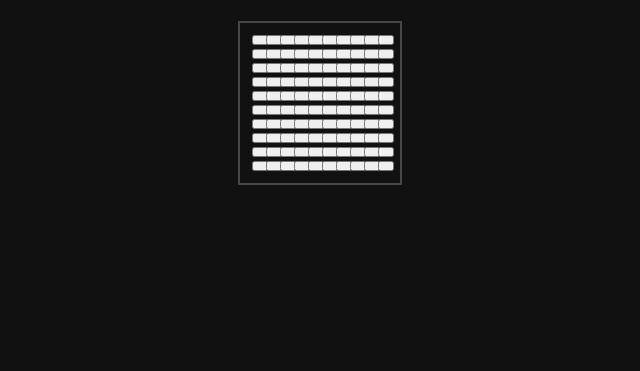
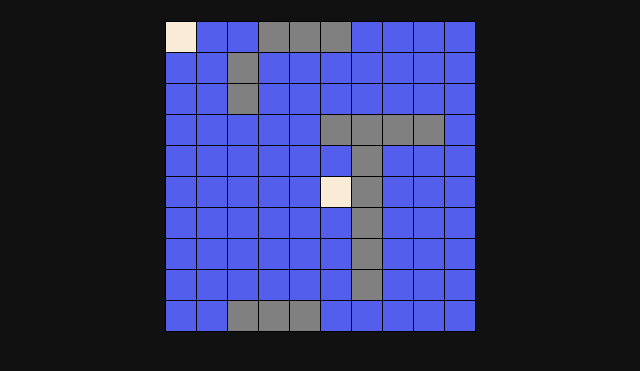
Before and after one commit to sjmy/battleship, a website built with webpack: page src/index.html in a window 1280 px wide. Shown: the part 81-452 px from the top of the page, without its empty margins (320-960 px from the left). Built offline with nearby package versions, Linux system fonts and the light colour scheme.

Commit message:
<feature>: render.js draws primaryBoard

```diff
--- a/src/Gameboard.js
+++ b/src/Gameboard.js
@@ -143,7 +143,7 @@ export default function Gameboard() {
   // then sends the ‘hit’ function to the correct ship, or records the coordinates of the missed shot
   function receiveAttack(x, y) {
     if (primaryBoard[x][y] !== null) {
-      primaryBoard[x][y].hit();
+      primaryBoard[x][y].hit([x, y]);
     } else {
       missedAttacks.push([x, y]);
     }
--- a/src/Ship.js
+++ b/src/Ship.js
@@ -12,6 +12,10 @@ export default function Ship(shipLength) {
 
   function getHits() {
     return hits;
+  }
+
+  function getHitsArray() {
+    return hitsArray;
   }
 
   function getHorizontal() {
@@ -44,6 +48,7 @@ export default function Ship(shipLength) {
   return {
     getLength,
     getHits,
+    getHitsArray,
     getHorizontal,
     changeOrientation,
     setHorizontal,
--- a/src/battleship.js
+++ b/src/battleship.js
@@ -6,4 +6,9 @@ import { renderPrimaryBoard } from "./render.js";
 
 let human = Player();
 
+human.gameboard.randomShipPlacement();
+human.gameboard.receiveAttack(0, 0);
+human.gameboard.receiveAttack(5, 5);
+// console.table(human.gameboard.getMissedAttacks());
+// console.table(human.gameboard.getPrimaryBoard()[5][5].getHitsArray());
 renderPrimaryBoard(human);
--- a/src/index.html
+++ b/src/index.html
@@ -9,8 +9,7 @@
     <h3>battleship</h3>
     <br />
     <div class="gameboards">
-      <div class="primaryBoardContainer"></div>
-      <div class="secondaryBoardContainer"></div>
+      <div class="primary-board"></div>
     </div>
   </body>
 </html>
--- a/src/render.js
+++ b/src/render.js
@@ -1,19 +1,66 @@
+// Checks if arrays are the same
+function comparePositions(current, end) {
+  const currentPos = current;
+  const endPos = end;
+
+  return (
+    currentPos.length === endPos.length &&
+    currentPos.every((num, index) => num === endPos[index])
+  );
+}
+
+function checkForHit(hitsArray, row, col) {
+  for (let i = 0; i < hitsArray.length; i++) {
+    if (comparePositions(hitsArray[i], [row, col])) {
+      return true;
+    }
+  }
+  return false;
+}
+
+function checkForMiss(missedAttacks, row, col) {
+  for (let i = 0; i < missedAttacks.length; i++) {
+    if (comparePositions(missedAttacks[i], [row, col])) {
+      return true;
+    }
+  }
+  return false;
+}
+
 function renderPrimaryBoard(player) {
-  const primaryBoardContainer = document.querySelector(
-    ".primaryBoardContainer",
-  );
+  const gameboards = document.querySelector(".gameboards");
+  const primaryBoardContainer = document.querySelector(".primary-board");
+  const primaryBoard = player.gameboard.getPrimaryBoard();
+  const missedAttacks = player.gameboard.getMissedAttacks();
+
+  primaryBoardContainer.textContent = "";
+  gameboards.appendChild(primaryBoardContainer);
 
   for (let r = 0; r < player.gameboard.getRows(); r++) {
     for (let c = 0; c < player.gameboard.getCols(); c++) {
       const square = document.createElement("button");
-      square.setAttribute("class", "square");
-      square.dataset.rowcol = `${r}${c}`;
-      // button.textContent = board.getBoard()[r][c].getValue();
+
+      square.classList.add("square");
+      square.dataset.row = `${r}`;
+      square.dataset.col = `${c}`;
+
+      if (checkForMiss(missedAttacks, r, c)) {
+        square.classList.add("miss");
+        primaryBoardContainer.appendChild(square);
+        continue;
+      }
+
+      if (primaryBoard[r][c] !== null) {
+        const hitsArray = primaryBoard[r][c].getHitsArray();
+
+        if (checkForHit(hitsArray, r, c)) {
+          square.classList.add("hit");
+        }
+
+        square.classList.add("ship");
+      }
+
       primaryBoardContainer.appendChild(square);
-
-      // if (button.textContent == "E") {
-      //     button.style.fontSize = 0;
-      // };
     }
   }
 }
--- a/src/styles.css
+++ b/src/styles.css
@@ -11,8 +11,6 @@ body {
   color: antiquewhite;
   height: 60%;
   margin-top: 50px;
-  align-content: center;
-  justify-items: center;
 }
 
 h1,
@@ -25,13 +23,40 @@ p,
 ol,
 ul {
   margin: 0;
+  text-align: center;
 }
 
-.primaryBoardContainer {
+.gameboards {
+  width: fit-content;
+  margin: auto;
+}
+
+.primary-board {
   display: grid;
-  grid-template-rows: repeat(10, 10px);
-  grid-template-columns: repeat(10, 10px);
-  gap: 4px;
-  padding: 12px;
-  border: 2px solid rgb(71, 71, 71);
+  grid-template-rows: repeat(10, 30px);
+  grid-template-columns: repeat(10, 30px);
+  gap: 1px;
+  background-color: black;
+  border: 1px solid black;
+  width: fit-content;
+  margin: 0 auto;
 }
+
+.square {
+  height: 30px;
+  width: 30px;
+  border: none;
+  background-color: rgb(84, 94, 237);
+}
+
+.ship {
+  background-color: grey;
+}
+
+.hit {
+  background-color: red;
+}
+
+.miss {
+  background-color: antiquewhite;
+}
```
Also changed, not shown: tests/Gameboard.test.js (+12 -0 lines).
